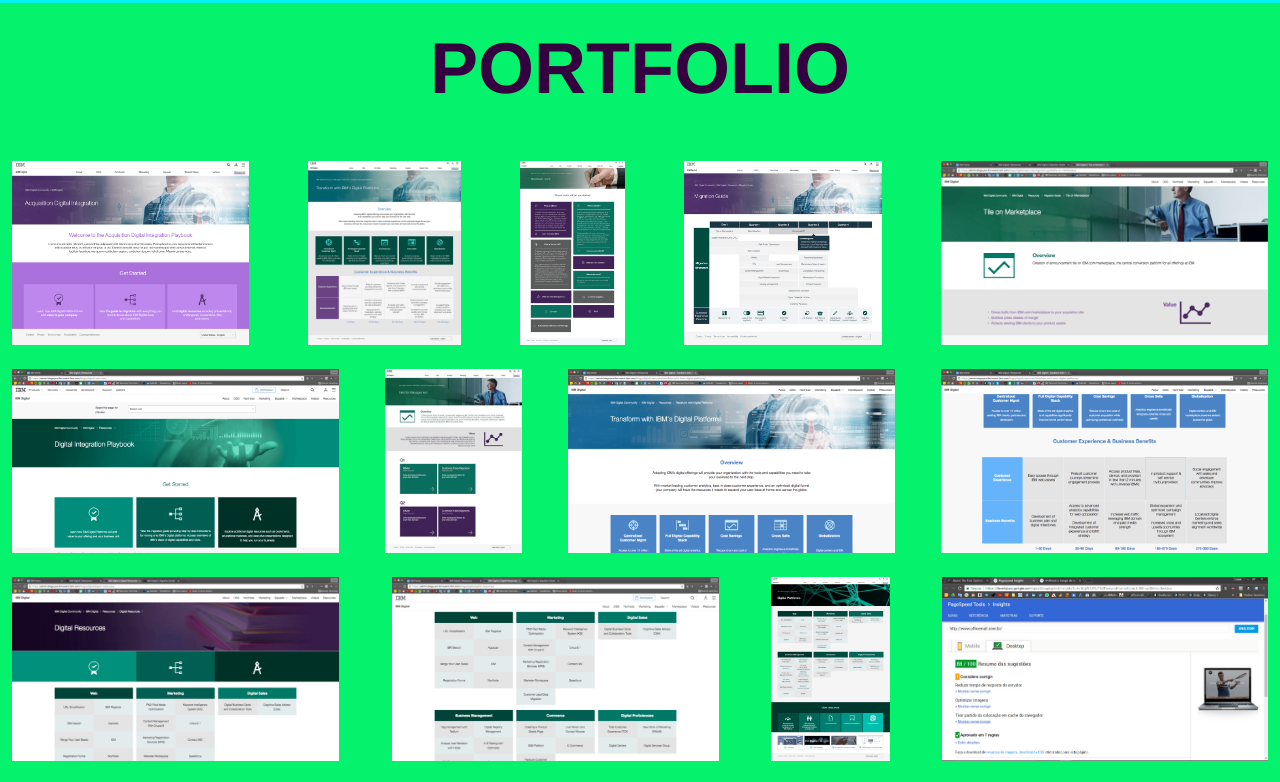
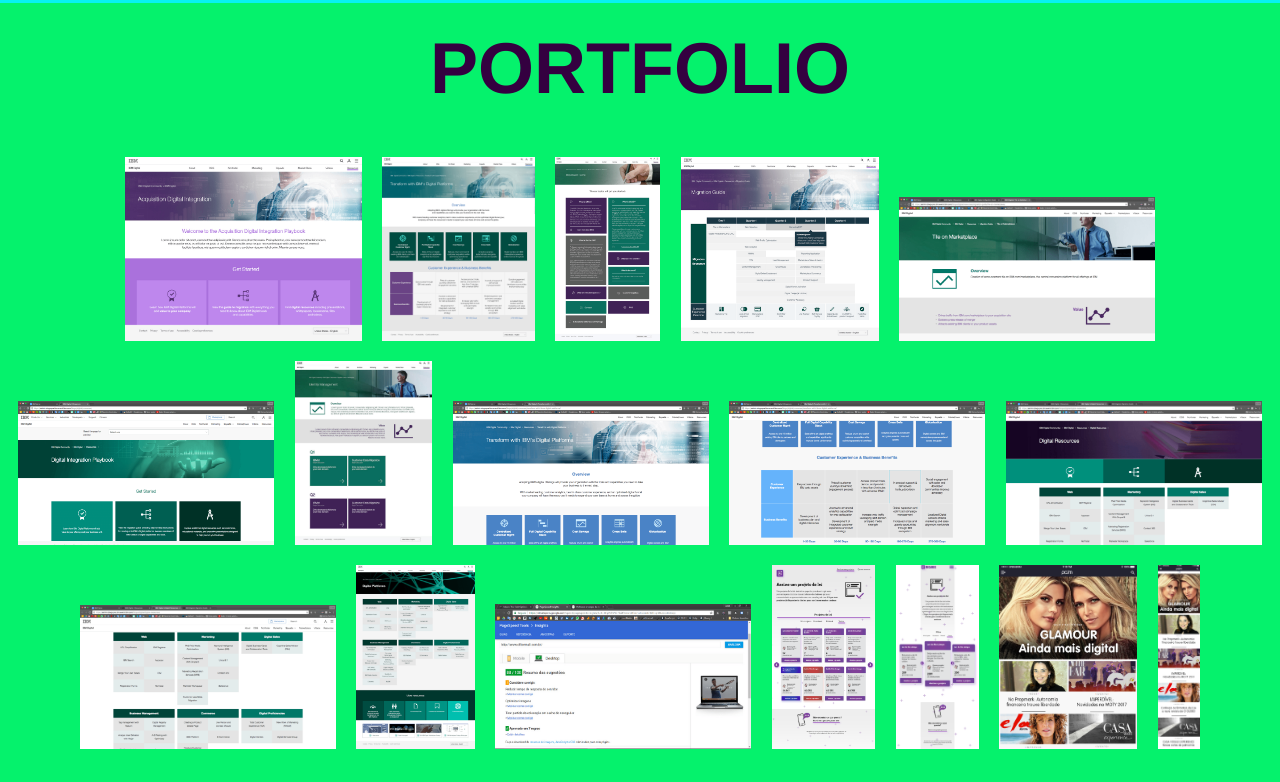
Before and after one commit to Draichi/old-portfolio, a website: page index.html in a window 1280 px wide. Shown: the part 797-1579 px from the top of the page. Drawn offline with nearby package versions, Linux system fonts and the light colour scheme; files whose address does not match are found by name.

Commit message:
ajuste do portfolio

```diff
--- a/style.css
+++ b/style.css
@@ -222,15 +222,14 @@
     box-shadow: 0 4px 8px 0 rgba(0, 0, 0, 0.2), 0 6px 20px 0 rgba(0, 0, 0, 0.19)
 }
 
-.flex-portfolio {
-    display: flex;
-    flex-flow: wrap;
-    justify-content: space-between;
+.flex-portfolio{
+    text-align: center;
 }
 
 .slider-img {
     max-height: 23vh;
-    margin: 1.5vh;
+    max-width: 20vw;
+    margin: 1vh;
 }
 
 .modal-img {
```
